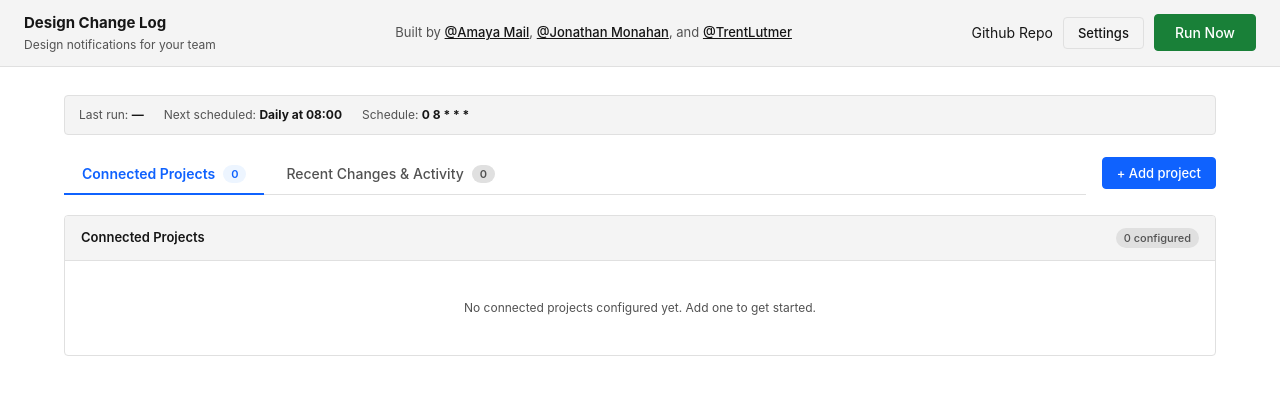
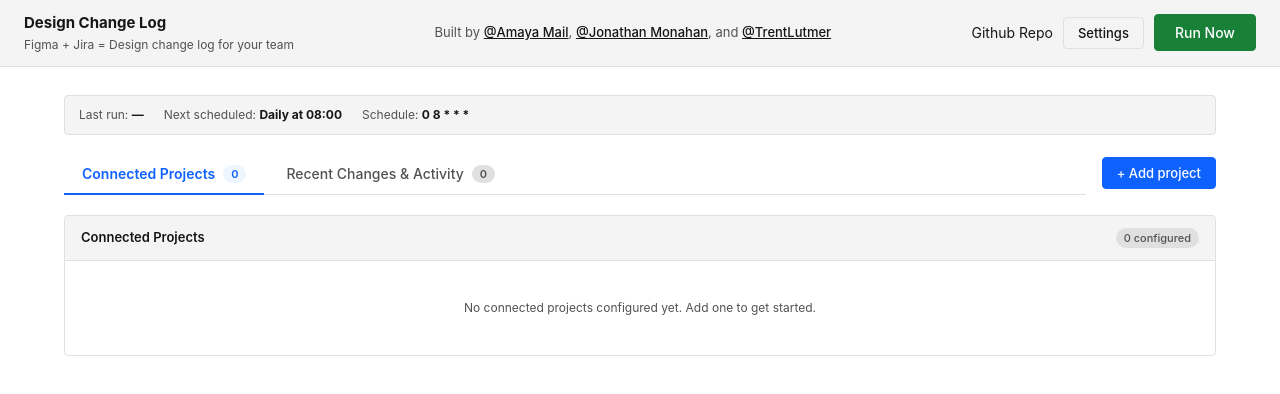
Before and after one commit to tlutmer/figma-jira-notifier, a website: page docs/index.html in a window 1280 px wide. Drawn offline with Linux system fonts and the light colour scheme.

Commit message:
Update subtitle description to 'Figma + Jira = Design change log for your team'

```diff
--- a/docs/index.html
+++ b/docs/index.html
@@ -275,7 +275,7 @@
 <header class="app-header">
   <div class="app-header-left">
     <h1>Design Change Log</h1>
-    <div class="subtitle">Design notifications for your team</div>
+    <div class="subtitle">Figma + Jira = Design change log for your team</div>
   </div>
   <div class="app-header-center">
     Built by <a href="slack://user?team=T01234567&id=W_AMAYA_MAIL" target="_blank" rel="noopener noreferrer">@Amaya Mail</a>, <a href="slack://user?team=T01234567&id=W_JONATHAN_MONAHAN" target="_blank" rel="noopener noreferrer">@Jonathan Monahan</a>, and <a href="slack://user?team=T01234567&id=W_TRENT_LUTMER" target="_blank" rel="noopener noreferrer">@TrentLutmer</a>
```
Also changed, not shown: gui/index.html (+1 -1 lines).
